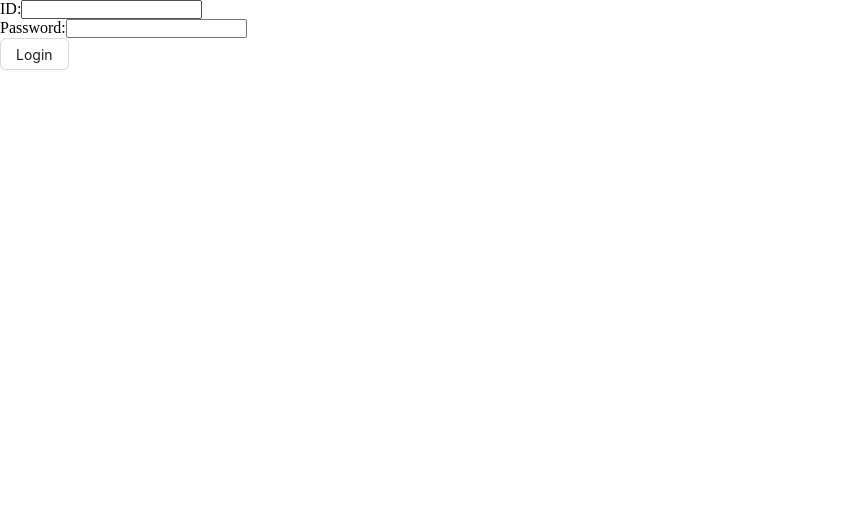
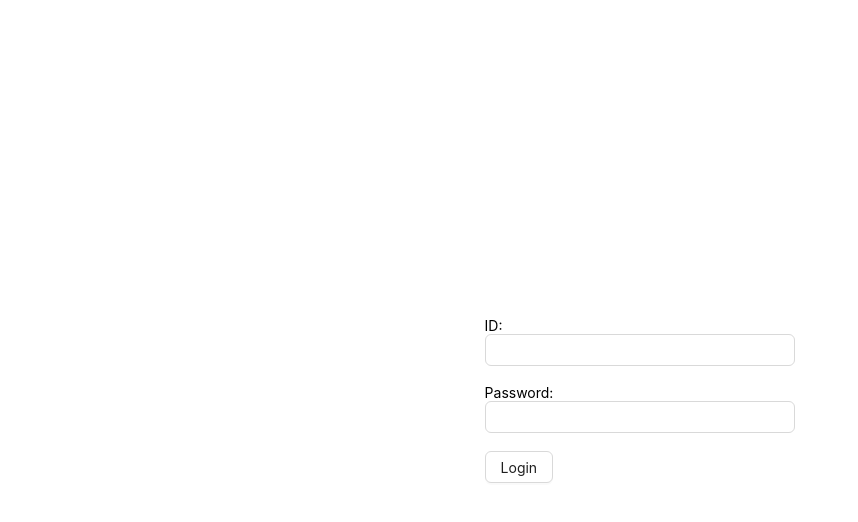
Before and after one commit to Mahin-Hasan/PH-University-Client-L2, a React (Vite) app: page /login in a window 1280 px wide. Shown: the top 522 px of the page, without its empty margins (0-858 px from the left). Built offline with nearby package versions, Linux system fonts and the light colour scheme.

Commit message:
share form context using FormProvider | React hook form controller for 3rd party input | Resolved type errors | P3

```diff
--- a/eslint.config.js
+++ b/eslint.config.js
@@ -24,6 +24,7 @@ export default tseslint.config(
         { allowConstantExport: true },
       ],
       "@typescript-eslint/no-explicit-any": "warn",
+      "@@typescript-eslint/no-unused-vars": 0,
     },
   }
 );
--- a/src/components/form/PHForm.tsx
+++ b/src/components/form/PHForm.tsx
@@ -1,8 +1,23 @@
-import { useForm } from "react-hook-form";
+import { ReactNode } from "react";
+import {
+  FieldValues,
+  FormProvider,
+  SubmitHandler,
+  useForm,
+} from "react-hook-form";
 
-const PHForm = ({ onSubmit, children }) => {
-  const { handleSubmit } = useForm();
-  return <form onSubmit={handleSubmit(onSubmit)}>{children}</form>;
+type TFormProps = {
+  onSubmit: SubmitHandler<FieldValues>;
+  children: ReactNode;
+};
+
+const PHForm = ({ onSubmit, children }: TFormProps) => {
+  const methods = useForm();
+  return (
+    <FormProvider {...methods}>
+      <form onSubmit={methods.handleSubmit(onSubmit)}>{children}</form>
+    </FormProvider>
+  );
 };
 
 export default PHForm;
--- /dev/null
+++ b/src/components/form/PHInput.tsx
@@ -0,0 +1,21 @@
+import { Input } from "antd";
+import { Controller } from "react-hook-form";
+type TInputProps = {
+  type: string;
+  name: string;
+  label?: string;
+};
+
+const PHInput = ({ type, name, label }: TInputProps) => {
+  return (
+    <div style={{ marginBottom: "18px" }}>
+      {label ? label : null}
+      <Controller
+        name={name}
+        render={({ field }) => <Input {...field} type={type} id={name} />}
+      />
+    </div>
+  );
+};
+
+export default PHInput;
--- a/src/pages/Login.tsx
+++ b/src/pages/Login.tsx
@@ -1,5 +1,5 @@
-import { Button } from "antd";
-import { FieldValues, useForm } from "react-hook-form";
+import { Button, Row } from "antd";
+import { FieldValues } from "react-hook-form";
 import { useLoginMutation } from "../redux/features/auth/authApi";
 import { useAppDispatch } from "../redux/hooks";
 import { setUser, TUser } from "../redux/features/auth/authSlice";
@@ -7,53 +7,52 @@ import { verifyToken } from "../utils/verifyToken";
 import { useNavigate } from "react-router-dom";
 import { toast } from "sonner";
 import PHForm from "../components/form/PHForm";
+import PHInput from "../components/form/PHInput";
 
 const Login = () => {
   const navigate = useNavigate();
   const dispatch = useAppDispatch();
-  const { register, handleSubmit } = useForm();
-
-  const [login, { error }] = useLoginMutation();
+  // const { register, handleSubmit } = useForm();
+  const [login] = useLoginMutation();
   // console.log("error", error);
   const onSubmit = async (data: FieldValues) => {
     console.log(data);
 
-    // const toastId = toast.loading("Logging in");
-    // try {
-    //   const userInfo = {
-    //     id: data.id,
-    //     password: data.password,
-    //   };
-    //   const res = await login(userInfo).unwrap();
-    //   const user = verifyToken(res.data.accessToken) as TUser;
-    //   dispatch(setUser({ user, token: res.data.accessToken }));
-    //   // console.log(res);
-    //   toast.success("User Logged in Successfully✅", {
-    //     id: toastId,
-    //     duration: 2000,
-    //   });
-    //   navigate(`/${user.role}/dashboard`);
-    // } catch (err) {
-    //   toast.error(`something went wrong!!`, {
-    //     id: toastId,
-    //     duration: 2000,
-    //   });
-    // }
+    const toastId = toast.loading("Logging in");
+    try {
+      const userInfo = {
+        id: data.id,
+        password: data.password,
+      };
+      const res = await login(userInfo).unwrap();
+      const user = verifyToken(res.data.accessToken) as TUser;
+      dispatch(setUser({ user, token: res.data.accessToken }));
+      // console.log(res);
+      toast.success("User Logged in Successfully✅", {
+        id: toastId,
+        duration: 2000,
+      });
+      navigate(`/${user.role}/dashboard`);
+    } catch (err) {
+      toast.error(`something went wrong!!`, {
+        id: toastId,
+        duration: 2000,
+      });
+    }
   };
 
   return (
-    <PHForm onSubmit={onSubmit}>
-      <div>
-        <label htmlFor="id">ID:</label>
-        <input type="text" id="id" {...register("id")} />
-      </div>
-      <div>
-        <label htmlFor="password">Password:</label>
-        <input type="text" id="password" {...register("password")} />
-      </div>
-      <Button htmlType="submit">Login</Button>
-      {/* in antd button type submit does not work */}
-    </PHForm>
+    <Row justify="center" align="middle" style={{ height: "100vh" }}>
+      <PHForm onSubmit={onSubmit}>
+        {/* <label htmlFor="id">ID:</label> */}
+        {/* <input type="text" id="id" {...register("id")} /> */}
+        <PHInput label="ID:" type="text" name="id" />
+        {/* <label htmlFor="password">Password:</label> */}
+        <PHInput label="Password:" type="password" name="password" />
+        <Button htmlType="submit">Login</Button>
+        {/* in antd button type submit does not work */}
+      </PHForm>
+    </Row>
   );
 };
 
```
